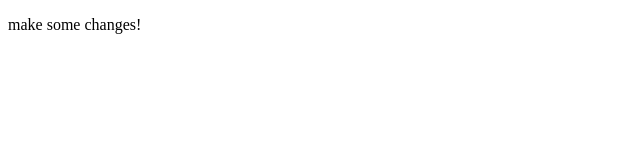
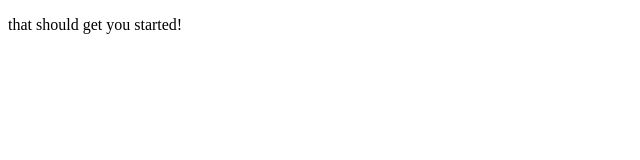
Before and after one commit to mowlidabdi/mowlidabdi.github.io, a plain HTML site: page index.html in a window 1280 px wide. Shown: the full height of the page, 0-640 px from the left. Drawn offline with Linux system fonts and the light colour scheme.

Commit message:
Final text

```diff
--- a/index.html
+++ b/index.html
@@ -2,9 +2,10 @@
 <html>
 <head>
 <title>Github page</title>
+<link rel="stylesheet" href="style.css/>
 </head>
 
 <body>
-<p>make some changes!</p>
+<p>that should get you started!</p>
 </body>
 </html>
```
